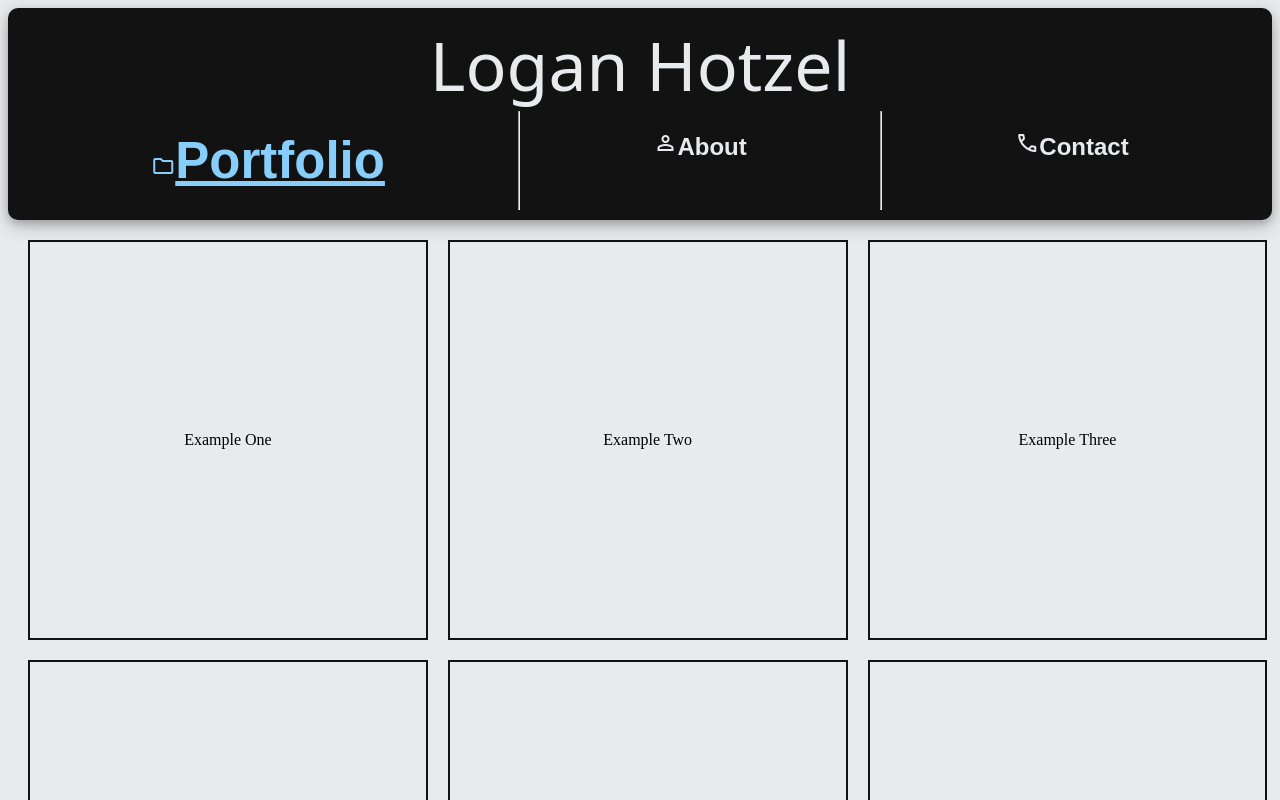
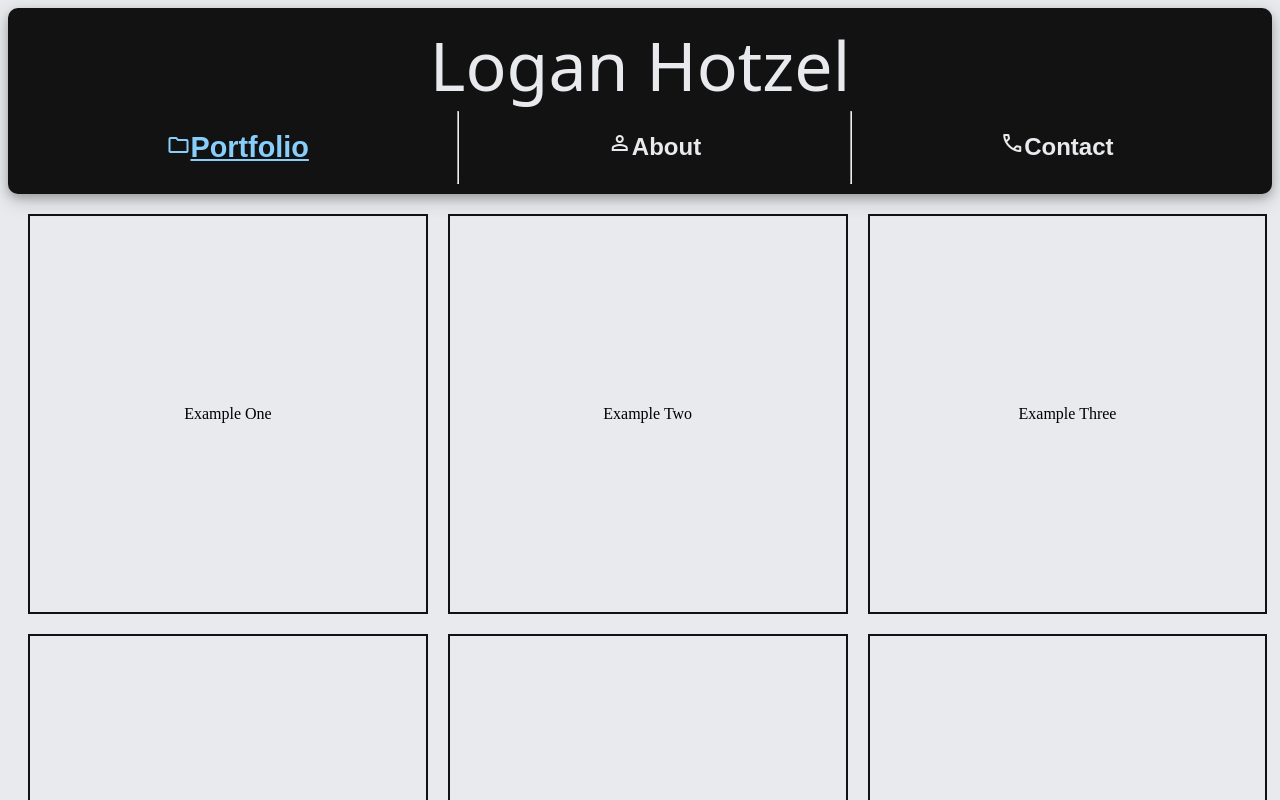
Before and after one commit to logan-hotz07/logan-hotz07.github.io, a plain HTML site: page index.html in a window 1280 px wide. In both pictures the pointer is over the link 231 px from the left and 146 px from the top of the page. Shown: the top 800 px of the page. Drawn offline with nearby package versions, Linux system fonts and the light colour scheme; a web font is replaced by a local one.

Commit message:
Update styles.css

```diff
--- a/styles.css
+++ b/styles.css
@@ -33,7 +33,7 @@ nav {
 a:hover {
     color: lightskyblue;
     text-decoration: underline;
-    font-size: 51px;
+    font-size: larger;
 }
 a:active {
     color: lightskyblue;
```
